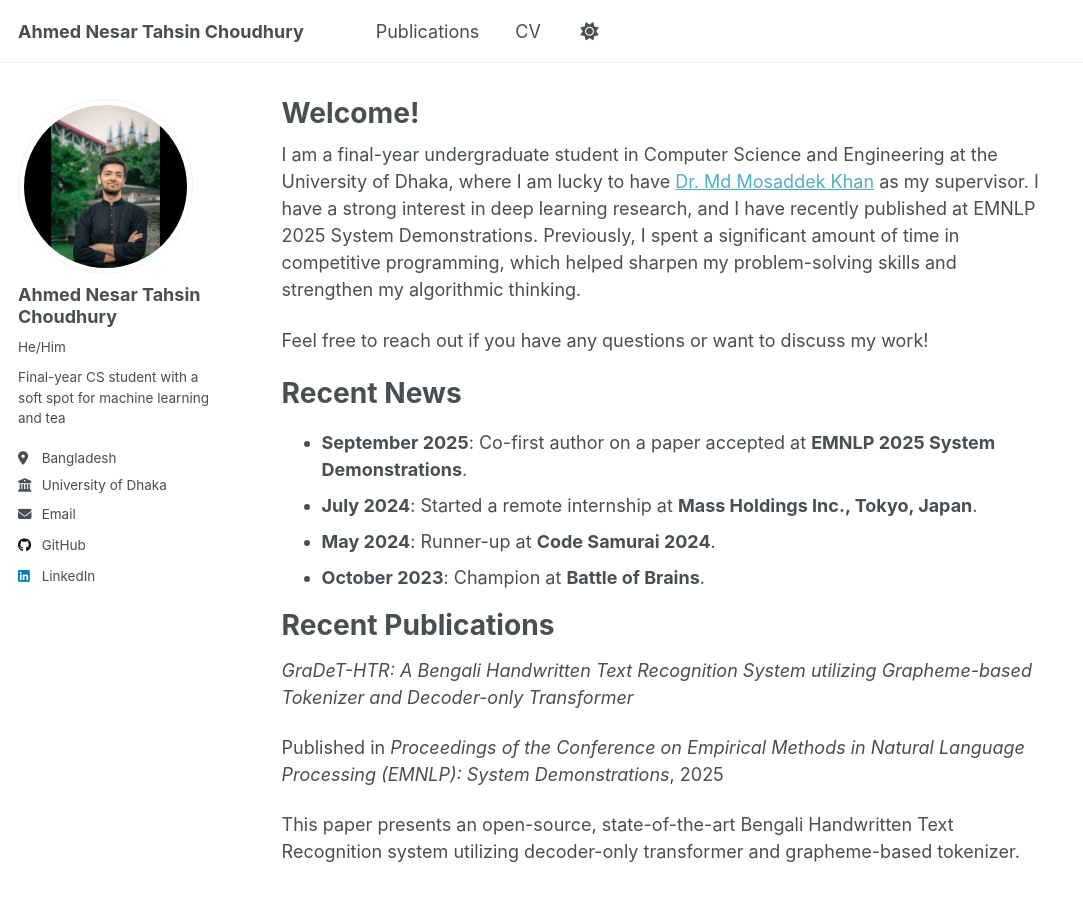
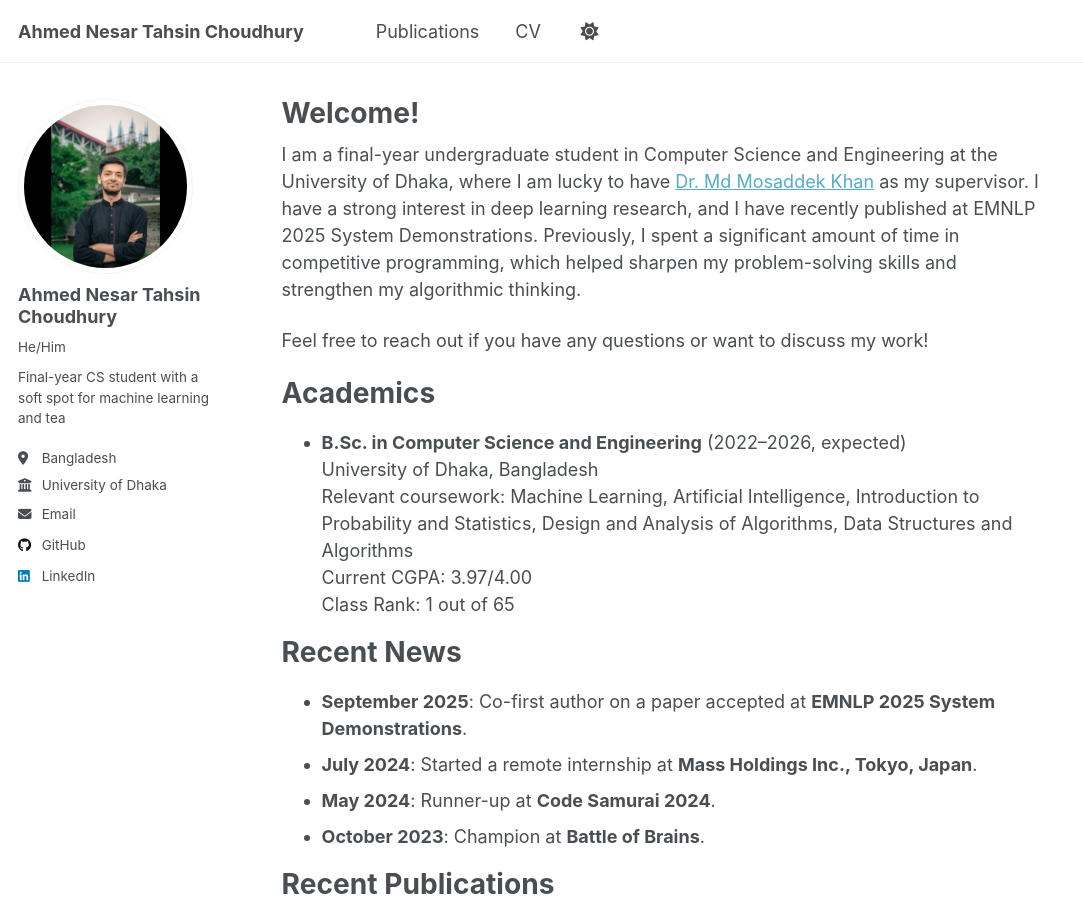
Before and after one commit to tahsinchoudhury/tahsinchoudhury.github.io, a Jekyll site: the page built from _pages/about.md, in a window 1280 px wide and 900 px high. Shown: the whole window, without its empty margins (0-1083 px from the left). Built offline with Jekyll 4.4.1, drawn with Linux system fonts in a browser that asks for light colours; a script that is not in the unit is left out.

Commit message:
updated homepage: added academics

```diff
--- a/_pages/about.md
+++ b/_pages/about.md
@@ -10,6 +10,14 @@ redirect_from:
 I am a final-year undergraduate student in Computer Science and Engineering at the University of Dhaka, where I am lucky to have [Dr. Md Mosaddek Khan](https://scholar.google.com/citations?user=WCMwBe4AAAAJ&hl=en) as my supervisor. I have a strong interest in deep learning research, and I have recently published at EMNLP 2025 System Demonstrations. Previously, I spent a significant amount of time in competitive programming, which helped sharpen my problem-solving skills and strengthen my algorithmic thinking.
 
 Feel free to reach out if you have any questions or want to discuss my work!
+
+Academics
+======
+- **B.Sc. in Computer Science and Engineering** (2022–2026, expected)
+  University of Dhaka, Bangladesh
+  Relevant coursework: Machine Learning, Artificial Intelligence, Introduction to Probability and Statistics, Design and Analysis of Algorithms, Data Structures and Algorithms
+  Current CGPA: 3.97/4.00
+  Class Rank: 1 out of 65
 
 Recent News
 ======
```
